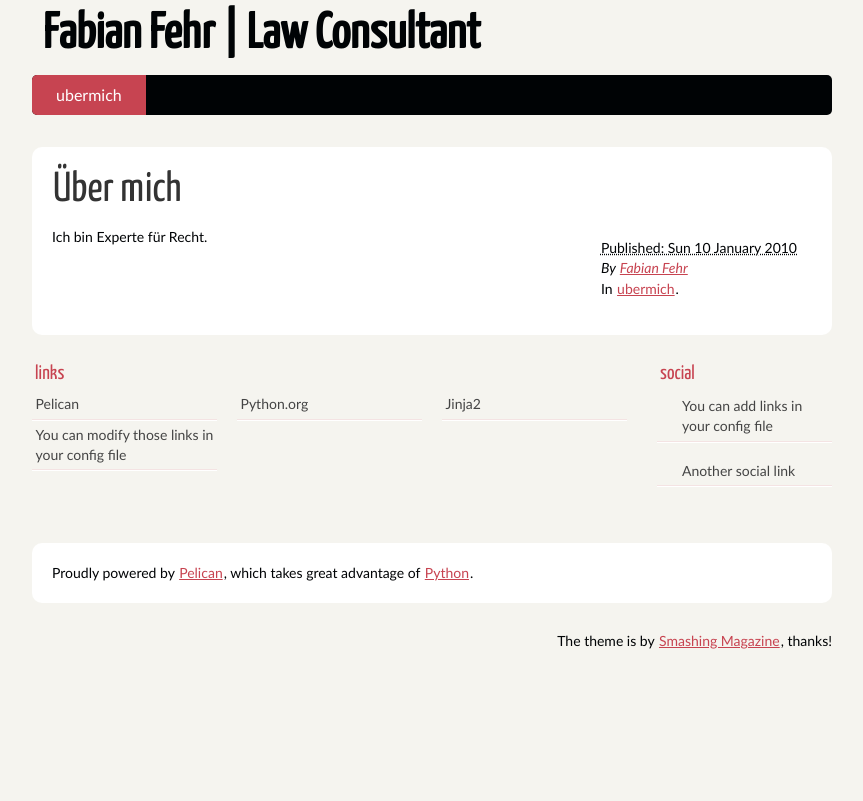
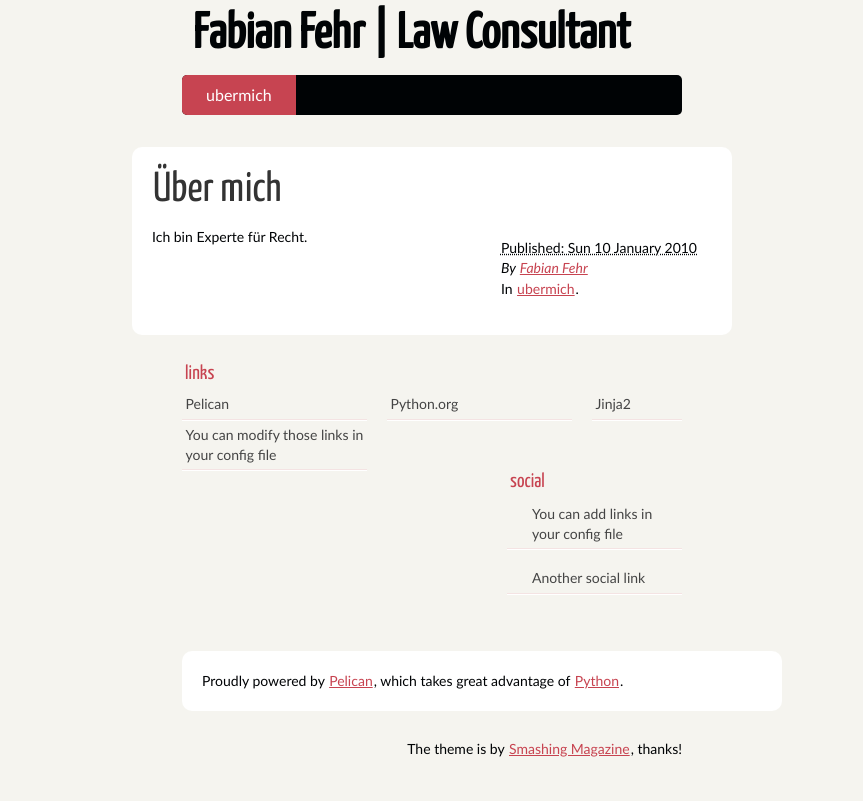
Before and after one commit to alex877/alex877.github.io, a plain HTML site: page category/ubermich.html in a window 1280 px wide. Shown: the whole page, without its empty margins (208-1071 px from the left). Drawn offline with Linux system fonts and the light colour scheme.

Commit message:
Change css; decrease width

```diff
--- a/theme/css/main.css
+++ b/theme/css/main.css
@@ -147,7 +147,7 @@ aside, nav, article, figure {
 }
 
 /***** Layout *****/
-.body {clear: both; margin: 0 auto; width: 800px;}
+.body {clear: both; margin: 0 auto; width: 500px;}
 img.right, figure.right {float: right; margin: 0 0 2em 2em;}
 img.left, figure.left {float: left; margin: 0 2em 2em 0;}
 
@@ -185,14 +185,14 @@ img.left, figure.left {float: left; margin: 0 2em 2em 0;}
 		margin: 0 auto 2em auto;
 		padding: 0;
 		text-align: center;
-		width: 800px;
+		width: 500px;
 
 		border-radius: 5px;
 		-moz-border-radius: 5px;
 		-webkit-border-radius: 5px;
 	}
 
-	#banner nav ul {list-style: none; margin: 0 auto; width: 800px;}
+	#banner nav ul {list-style: none; margin: 0 auto; width: 500px;}
 	#banner nav li {float: left; display: inline; margin: 0;}
 
 	#banner nav a:link, #banner nav a:visited {
@@ -227,7 +227,7 @@ img.left, figure.left {float: left; margin: 0 2em 2em 0;}
 	margin-bottom: 2em;
 	overflow: hidden;
 	padding: 20px;
-	width: 760px;
+	width: 560px;
 
 	border-radius: 10px;
 	-moz-border-radius: 10px;
@@ -256,7 +256,7 @@ img.left, figure.left {float: left; margin: 0 2em 2em 0;}
 	margin-bottom: 2em;
 	overflow: hidden;
 	padding: 20px 20px;
-	width: 760px;
+	width: 560px;
 
 	border-radius: 10px;
 	-moz-border-radius: 10px;
@@ -345,7 +345,7 @@ img.left, figure.left {float: left; margin: 0 2em 2em 0;}
 	overflow: hidden;
 	padding: 20px;
 	text-align: left;
-	width: 760px;
+	width: 560px;
 
 	border-radius: 10px;
 	-moz-border-radius: 10px;
```
Also changed, not shown: index.html (+6 -2 lines).
